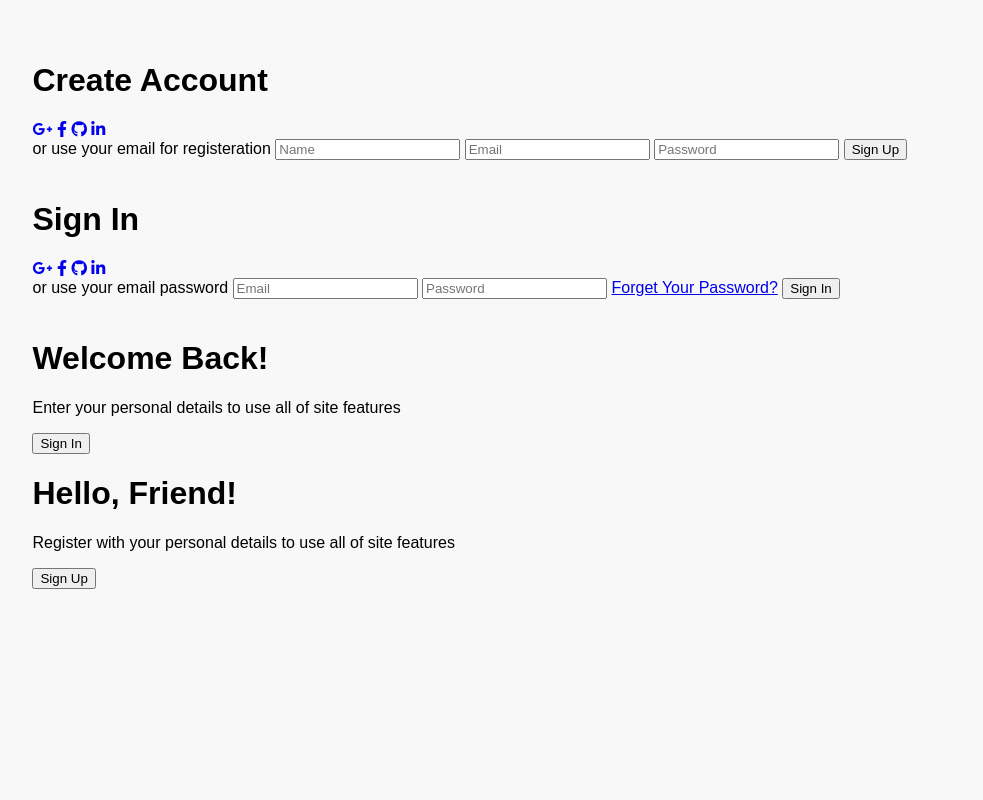
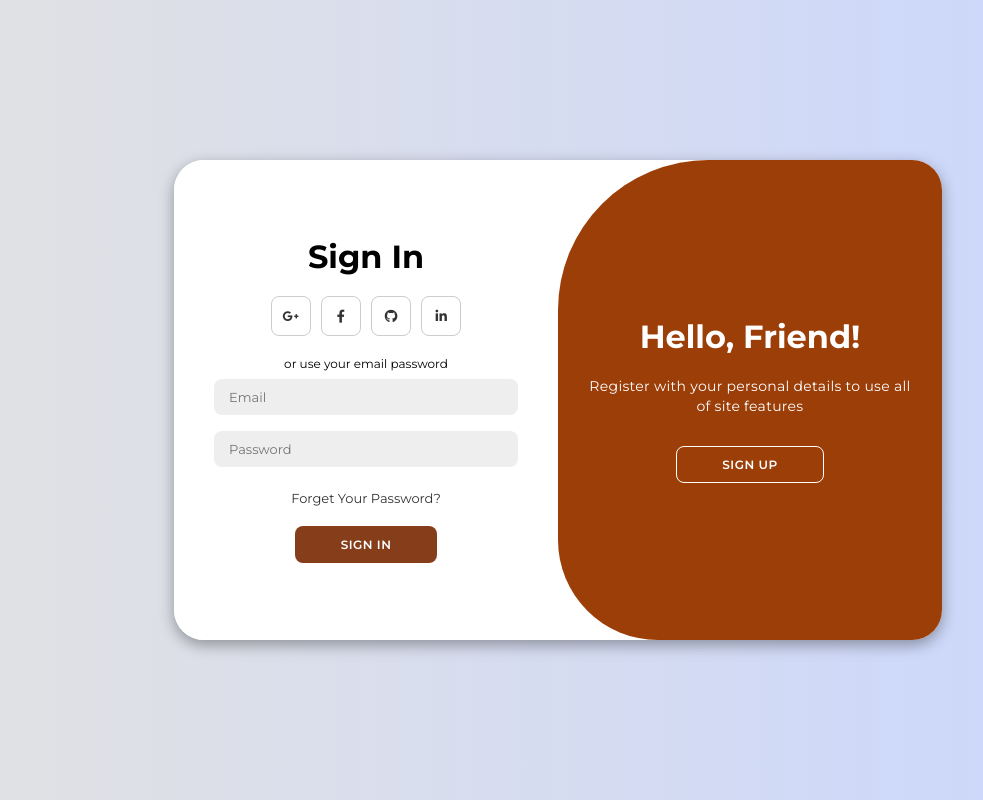
Before and after one commit to Tinbit-Tech/victory-hotel-front-end, a plain HTML site: page login.html in a window 1280 px wide. Shown: the whole page, without its empty margins (82-1065 px from the left). Drawn offline with Linux system fonts and the light colour scheme.

Commit message:
Update login.html

```diff
--- a/login.html
+++ b/login.html
@@ -5,7 +5,7 @@
     <meta charset="UTF-8">
     <meta name="viewport" content="width=device-width, initial-scale=1.0">
     <link rel="stylesheet" href="https://cdnjs.cloudflare.com/ajax/libs/font-awesome/6.4.2/css/all.min.css">
-    <link rel="stylesheet" href="style.css">
+    <link rel="stylesheet" href="style11.css">
     <title>Modern Login Page | AsmrProg</title>
 </head>
 
@@ -60,7 +60,7 @@
         </div>
     </div>
 
-    <script src="script.js"></script>
+    <script src="script1.js"></script>
 </body>
 
 </html>
```
